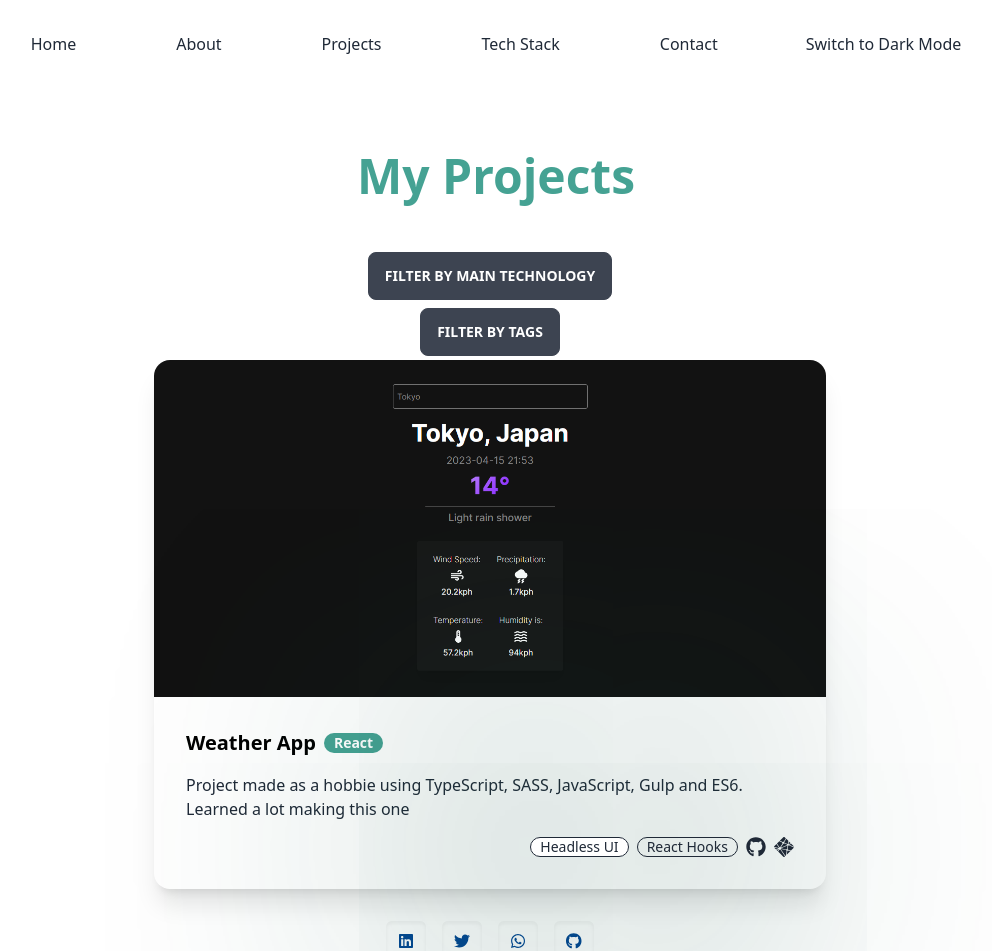
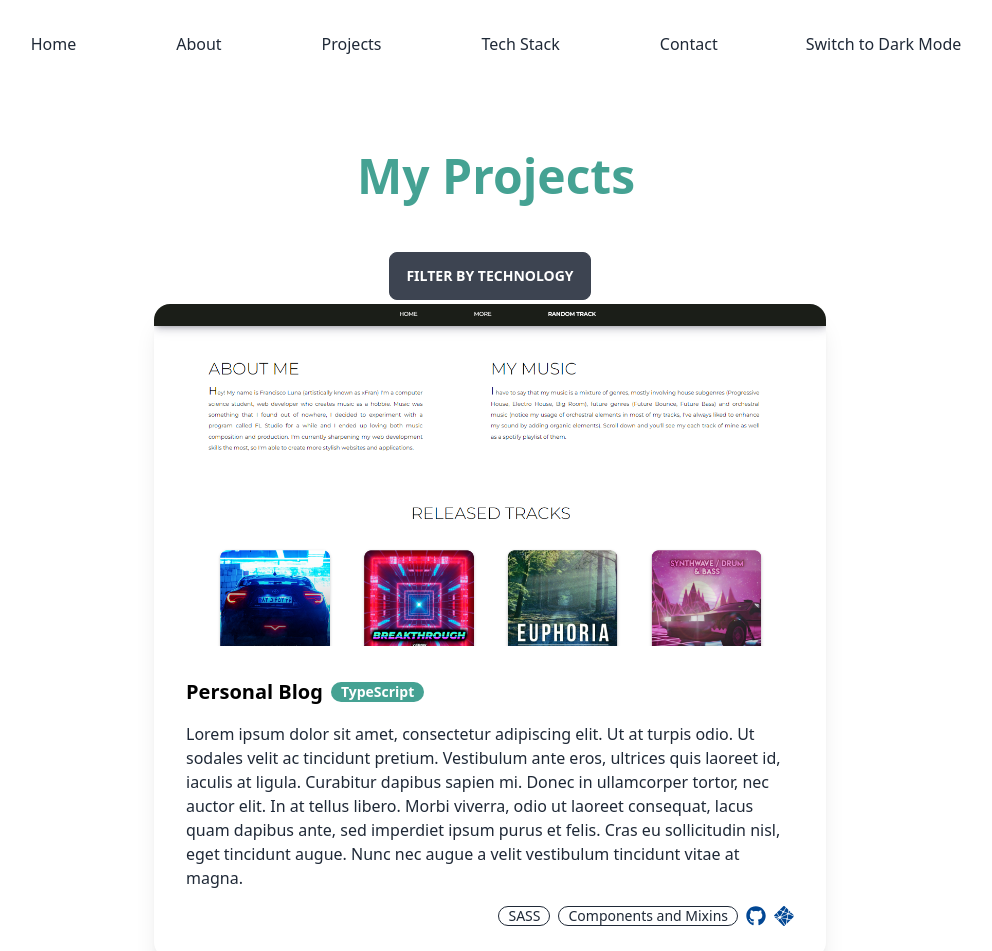
Before and after one commit to franciscoluna-28/New-Portfolio-2023, a React (Vite) app: page /projects in a window 1280 px wide. Shown: the top 951 px of the page, without its empty margins (150-1142 px from the left). Built offline with nearby package versions, Linux system fonts and the light colour scheme.

Commit message:
modularized stuff

```diff
--- a/src/pages/Projects.tsx
+++ b/src/pages/Projects.tsx
@@ -1,58 +1,24 @@
+// Projects.tsx
 import { motion } from 'framer-motion';
-import blogImage from "../assets/projects/blog.png"
-import weatherImage from "../assets/projects/weather-app.png"
-import { FaGithub } from 'react-icons/fa';
-import { SiNetlify } from 'react-icons/si';
+import { FilterByMainTechnology } from '../components/FilterByMainTechnologyDropdown';
+import PersonalProjects from '../components/PersonalProjects';
+import { MainTechnologyProvider } from '../context/MainTechnologyContext'
 
 export default function Projects() {
   return (
+    <MainTechnologyProvider>
       <motion.div
         initial={{ opacity: 0 }}
         animate={{ opacity: 1 }}
         transition={{ duration: 0.5 }}>
         <section className='p-4 lg:p-4 flex items-center flex-col justify-center min-h-screen'>
-                <h1 className="font-bold text-4xl flex text-left max-639:justify-center max-639:text-4xl main
-           text-mainDarkCyan dark:text-white lg:text-5xl my-12 pl-3 relative dark:main-title">
+          <h1 className="font-bold text-4xl flex text-left max-639:justify-center max-639:text-4xl main text-mainDarkCyan dark:text-white lg:text-5xl my-12 pl-3 relative dark:main-title">
             My Projects
           </h1>
-                <div className="dropdown dropdown-bottom">
-                    <label tabIndex={0} className="btn m-1">Filter By Main Technology</label>
-                    <ul tabIndex={0} className="dropdown-content menu p-2 shadow bg-base-100 rounded-box w-52">
-                        <li><a>React</a></li>
-                        <li><a>TypeScript</a></li>
-                    </ul>
-                </div>
-                <div className="dropdown dropdown-bottom">
-                    <label tabIndex={0} className="btn m-1">Filter By Tags</label>
-                    <ul tabIndex={0} className="dropdown-content menu p-2 shadow bg-base-100 rounded-box w-52">
-                        <li><a>None</a></li>
-                        <li><a>React Hooks</a></li>
-                        <li><a>SASS</a></li>
-                    </ul>
-                </div>
-                <div className='flex gap-8 justify-center flex-wrap'>
-                    <div className="card w-auto max-w-2xl shadow-xl dark:bg-gradient-to-r dark:from-mainDarkBlue/50 dark:to-mainDarkBlue/30 hover:scale-105 duration-300">
-                        <figure><img className='' src={weatherImage} alt="Shoes" /></figure>
-                        <div className="card-body">
-                            <h2 className="card-title dark:text-white text-black font-bol">
-                                Weather App
-                                <div className="badge dark:bg-mainCyan dark:text-mainExtraDarkBlue/70 bg-mainDarkCyan outline-none border-transparent text-white">React</div>
-                            </h2>
-                            <p className='my-2'>Project made as a hobbie
-                                using TypeScript, SASS,
-                                JavaScript, Gulp and
-                                ES6. Learned a lot making this one</p>
-                            <div className="card-actions justify-end">
-                                <div className="badge badge-outline glow-main">Headless UI</div>
-                                <div className="badge badge-outline">React Hooks</div>
-                                <FaGithub className='text-xl' />
-                                <SiNetlify className='text-xl' />
-                            </div>
-                        </div>
-                    </div>
-                </div>
+          <FilterByMainTechnology/>
+          <PersonalProjects />
         </section>
       </motion.div>
-
+    </MainTechnologyProvider>
   )
 }
```
Lines whose indentation alone changed are shown as unchanged.
